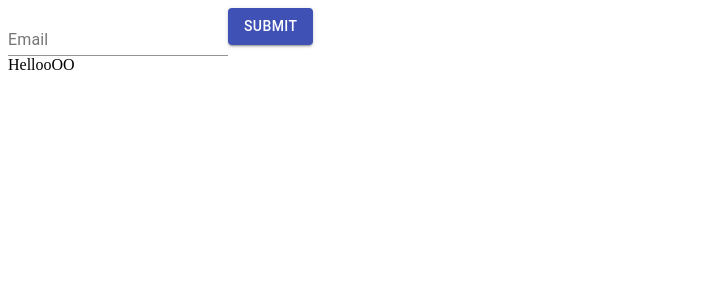
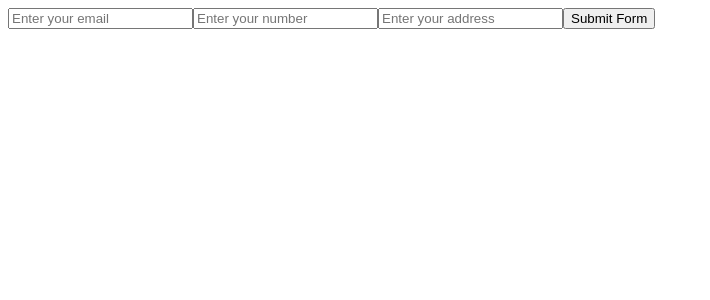
Before and after one commit to limzkil/OM-binder-program, a React (Create React App) app: page / in a window 1280 px wide. Shown: the top 300 px of the page, without its empty margins (0-710 px from the left). Built offline with nearby package versions, Linux system fonts and the light colour scheme.

Commit message:
Created email automation for regular form

```diff
--- a/package.json
+++ b/package.json
@@ -8,8 +8,12 @@
     "@testing-library/jest-dom": "^5.14.1",
     "@testing-library/react": "^11.2.7",
     "@testing-library/user-event": "^12.8.3",
+    "axios": "^0.21.1",
+    "cors": "^2.8.5",
+    "dotenv": "^8.2.0",
     "express": "^4.17.1",
     "formik": "^2.2.9",
+    "nodemailer": "^6.6.3",
     "react": "^17.0.2",
     "react-dom": "^17.0.2",
     "react-scripts": "4.0.3",
--- a/src/App.js
+++ b/src/App.js
@@ -1,12 +1,46 @@
-import ReqForm from './ReqForm'
+import React, { useState } from "react"
+// import "./App.css"
 
-export default function App() {
+function App() {
+  const [sent, setSent] = useState(false)
+  const [email, setEmail] = useState("")
+  const [number, setNumber] = useState("")
+  const [address, setAddress] = useState("")
+  const handleSend = async (e) => {
+    setSent(true)
+    try {
+      await fetch("http://localhost:5000/send_mail", {
+        body: JSON.stringify({
+          email: email,
+          number: number,
+          address: address
+        }),
+        headers: {"content-type": "application/json"},
+        method: "POST"
+      })
+    } catch (error) {
+      console.error(error)
+    }
+  }
 
   return (
-    <>
-    <ReqForm />
-    <div>HellooOO</div>
-    </>
+    <div className="App">
+      {!sent ? (
+        // <form onSubmit={handleSend}>
+        <div>
+          <input type="text" placeholder="Enter your email" value={email} onChange={(e) => setEmail(e.target.value)} />
+          <input type="text" placeholder="Enter your number" value={number} onChange={(e) => setNumber(e.target.value)} />
+          <input type="text" placeholder="Enter your address" value={address} onChange={(e) => setAddress(e.target.value)} />
+
+          <button onClick={handleSend}>Submit Form</button>
+        </div>
+
+        // </form>
+      ) : (
+        <h1>A confirmation email has been sent to the address provided.</h1>
+      )}
+    </div>
   )
+}
 
-}
+export default App
```
Also changed, not shown: server.js (+43 -7 lines), 2 other files (tests, documents, lock files or other folders).
